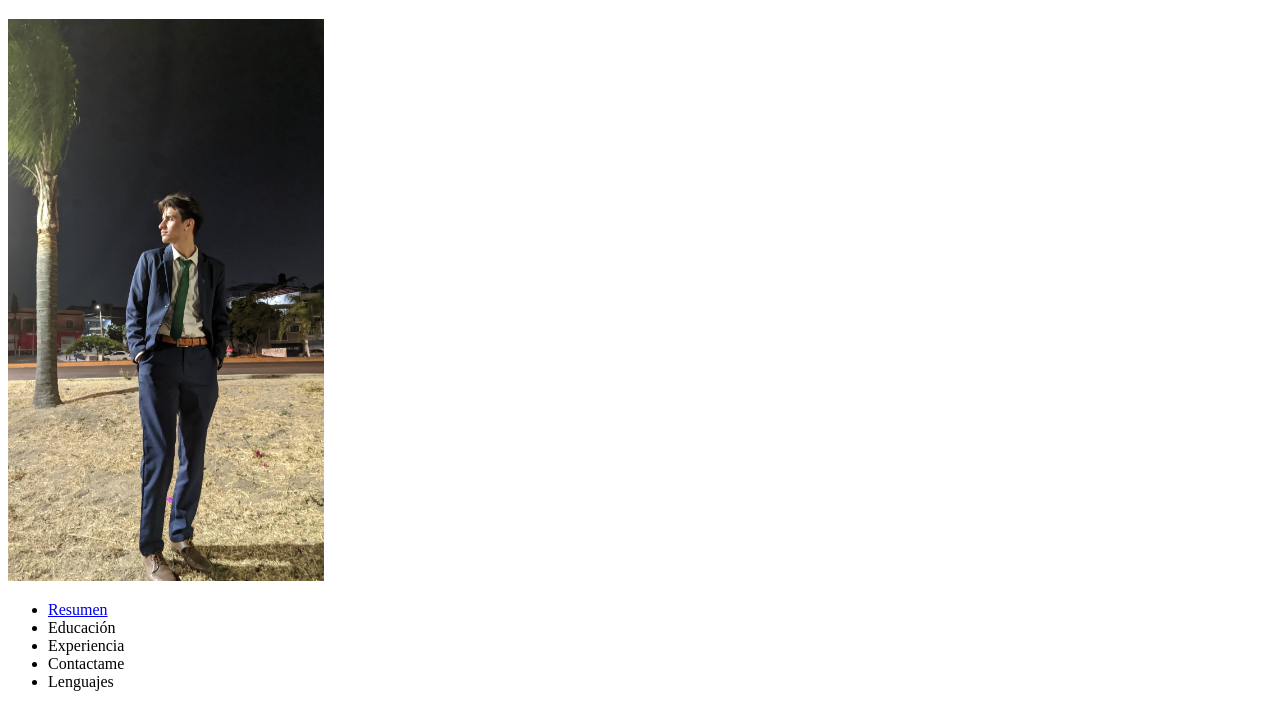
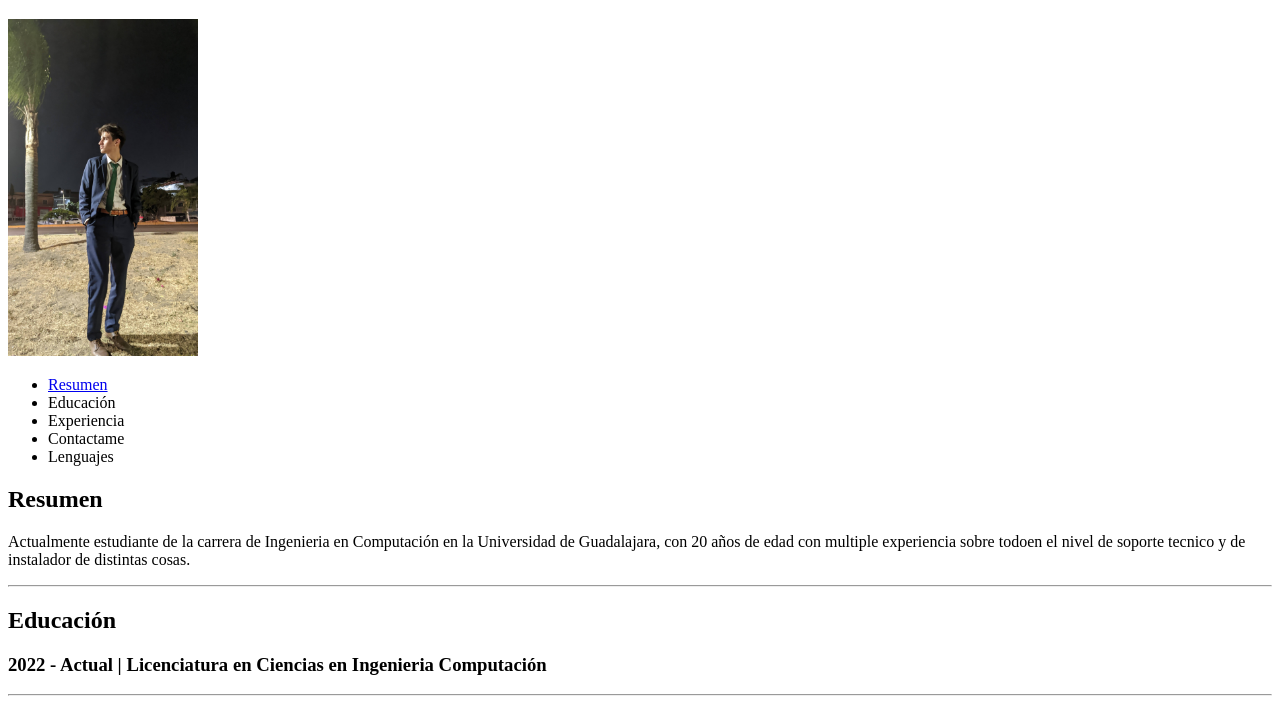
Before and after one commit to ChristianDeAlba/rutashtml, a plain HTML site: page index.html in a window 1280 px wide. Shown: the part 61-769 px from the top of the page. Drawn offline with Linux system fonts and the light colour scheme.

Commit message:
Update index.html

```diff
--- a/index.html
+++ b/index.html
@@ -8,7 +8,7 @@
 </head>
 <body>
     <h1>Christian De alba Velarde </h1>
-    <img style="width: 25%;" src="./Yochris.jpg" alt="Yo">
+    <img style="width: 15%;" src="./Yochris.jpg" alt="Yo">
     <ul>
         <li> <a href="#R">Resumen</a></li>
         <li>Educación</li>
```
